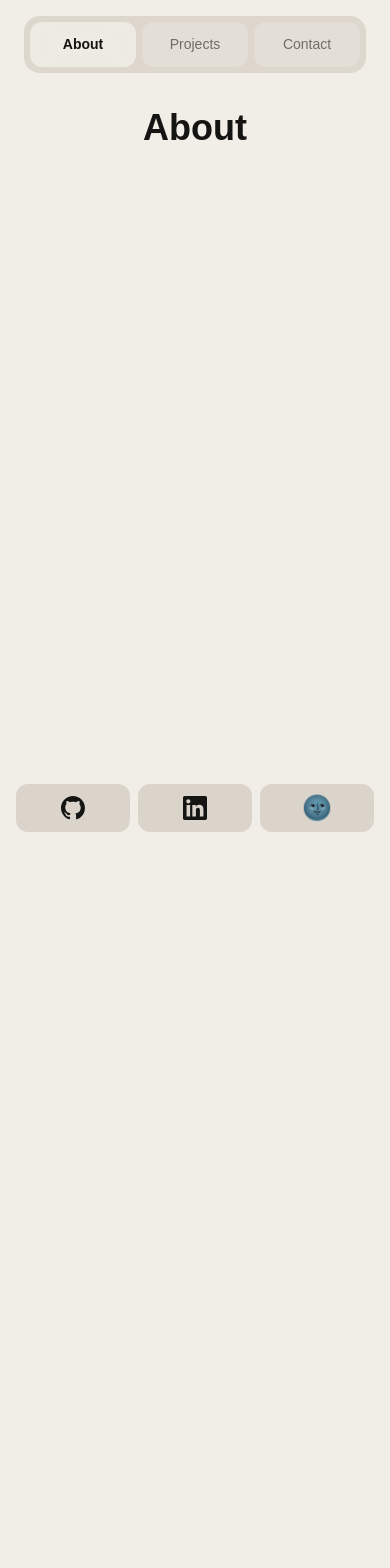
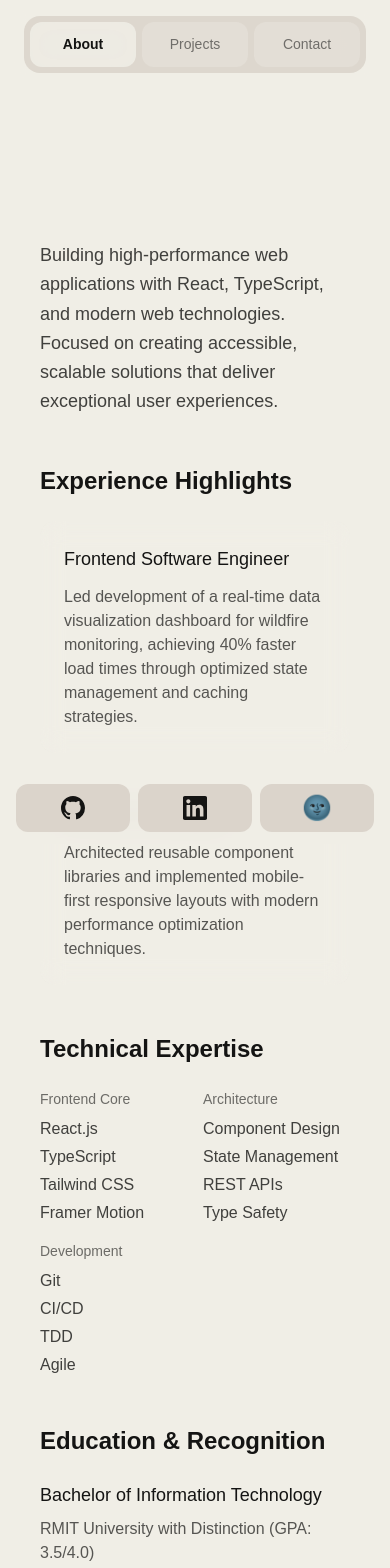
Before and after one commit to sagar-datta/portfolio, a Next.js app: page / in a window 390 px wide. Shown: the top 1568 px of the page. Before the commit the page ends 844 px from the top, so only its background shows below. Built offline with nearby package versions, Linux system fonts and the light colour scheme.

Commit message:
feat: Enhance About page with detailed professional profile and responsive layout

```diff
--- a/src/components/molecules/About.tsx
+++ b/src/components/molecules/About.tsx
@@ -5,8 +5,117 @@ import { PageTransition } from "@/components/atoms/PageTransition";
 export const About = () => {
   return (
     <PageTransition>
-      <div className="flex-1 flex items-center justify-center">
-        <h2 className="text-h2 text-primary dark:text-primary-dark">About</h2>
+      <div className="w-full max-w-4xl mx-auto px-4 py-8 md:py-12 space-y-12">
+        {/* Intro Section */}
+        <section className="space-y-4">
+          <h1 className="text-4xl md:text-5xl font-bold bg-gradient-to-r from-primary dark:from-primary-dark to-primary/80 dark:to-primary-dark/80 bg-clip-text text-transparent">
+            Frontend Engineer
+          </h1>
+          <p className="text-lg md:text-xl text-primary/80 dark:text-primary-dark/80 leading-relaxed">
+            Building high-performance web applications with React, TypeScript,
+            and modern web technologies. Focused on creating accessible,
+            scalable solutions that deliver exceptional user experiences.
+          </p>
+        </section>
+
+        {/* Experience Highlights */}
+        <section className="space-y-6">
+          <h2 className="text-2xl font-semibold text-primary dark:text-primary-dark">
+            Experience Highlights
+          </h2>
+          <div className="grid md:grid-cols-2 gap-6">
+            <div className="space-y-3 p-6 rounded-2xl bg-glass-blur/30 dark:bg-glass-blur-dark/30 backdrop-blur-glass">
+              <h3 className="text-lg font-medium text-primary dark:text-primary-dark">
+                Frontend Software Engineer
+              </h3>
+              <p className="text-primary/70 dark:text-primary-dark/70">
+                Led development of a real-time data visualization dashboard for
+                wildfire monitoring, achieving 40% faster load times through
+                optimized state management and caching strategies.
+              </p>
+            </div>
+            <div className="space-y-3 p-6 rounded-2xl bg-glass-blur/30 dark:bg-glass-blur-dark/30 backdrop-blur-glass">
+              <h3 className="text-lg font-medium text-primary dark:text-primary-dark">
+                Frontend Developer
+              </h3>
+              <p className="text-primary/70 dark:text-primary-dark/70">
+                Architected reusable component libraries and implemented
+                mobile-first responsive layouts with modern performance
+                optimization techniques.
+              </p>
+            </div>
+          </div>
+        </section>
+
+        {/* Technical Expertise */}
+        <section className="space-y-6">
+          <h2 className="text-2xl font-semibold text-primary dark:text-primary-dark">
+            Technical Expertise
+          </h2>
+          <div className="grid grid-cols-2 md:grid-cols-3 gap-4">
+            <div className="space-y-2">
+              <h3 className="text-sm font-medium text-primary/60 dark:text-primary-dark/60">
+                Frontend Core
+              </h3>
+              <ul className="space-y-1 text-primary/80 dark:text-primary-dark/80">
+                <li>React.js</li>
+                <li>TypeScript</li>
+                <li>Tailwind CSS</li>
+                <li>Framer Motion</li>
+              </ul>
+            </div>
+            <div className="space-y-2">
+              <h3 className="text-sm font-medium text-primary/60 dark:text-primary-dark/60">
+                Architecture
+              </h3>
+              <ul className="space-y-1 text-primary/80 dark:text-primary-dark/80">
+                <li>Component Design</li>
+                <li>State Management</li>
+                <li>REST APIs</li>
+                <li>Type Safety</li>
+              </ul>
+            </div>
+            <div className="space-y-2">
+              <h3 className="text-sm font-medium text-primary/60 dark:text-primary-dark/60">
+                Development
+              </h3>
+              <ul className="space-y-1 text-primary/80 dark:text-primary-dark/80">
+                <li>Git</li>
+                <li>CI/CD</li>
+                <li>TDD</li>
+                <li>Agile</li>
+              </ul>
+            </div>
+          </div>
+        </section>
+
+        {/* Education & Recognition */}
+        <section className="space-y-6">
+          <h2 className="text-2xl font-semibold text-primary dark:text-primary-dark">
+            Education & Recognition
+          </h2>
+          <div className="space-y-4">
+            <div className="space-y-2">
+              <h3 className="text-lg font-medium text-primary dark:text-primary-dark">
+                Bachelor of Information Technology
+              </h3>
+              <p className="text-primary/70 dark:text-primary-dark/70">
+                RMIT University with Distinction (GPA: 3.5/4.0)
+              </p>
+              <p className="text-primary/60 dark:text-primary-dark/60">
+                Focus: Full Stack Development, Cloud Security, AI Foundations
+              </p>
+            </div>
+            <div className="space-y-2">
+              <h3 className="text-lg font-medium text-primary dark:text-primary-dark">
+                International Experience
+              </h3>
+              <p className="text-primary/70 dark:text-primary-dark/70">
+                Exchange studies at Technische Universität München
+              </p>
+            </div>
+          </div>
+        </section>
       </div>
     </PageTransition>
   );
--- a/src/components/organisms/Header.tsx
+++ b/src/components/organisms/Header.tsx
@@ -16,7 +16,9 @@ export const Header = ({
   onTabChange,
 }: IHeaderProps) => {
   return (
-    <header className="sticky top-4 z-10 mx-6 md:mx-4 mb-6 lg:mb-0">
+    <header className="sticky top-0 z-10">
+      <div className="absolute inset-0 bg-primary/80 dark:bg-primary-dark/80 backdrop-blur-glass" />
+      <div className="relative mx-6 md:mx-4 py-4">
         <div className="max-w-4xl mx-auto bg-glass-button dark:bg-glass-button-dark backdrop-blur-glass rounded-2xl">
           <div className="relative flex items-center p-1.5 md:px-8 md:py-4">
             {/* Left section with icon and name */}
@@ -48,6 +50,7 @@ export const Header = ({
             </div>
           </div>
         </div>
+      </div>
     </header>
   );
 };
```
Lines whose indentation alone changed are shown as unchanged.
